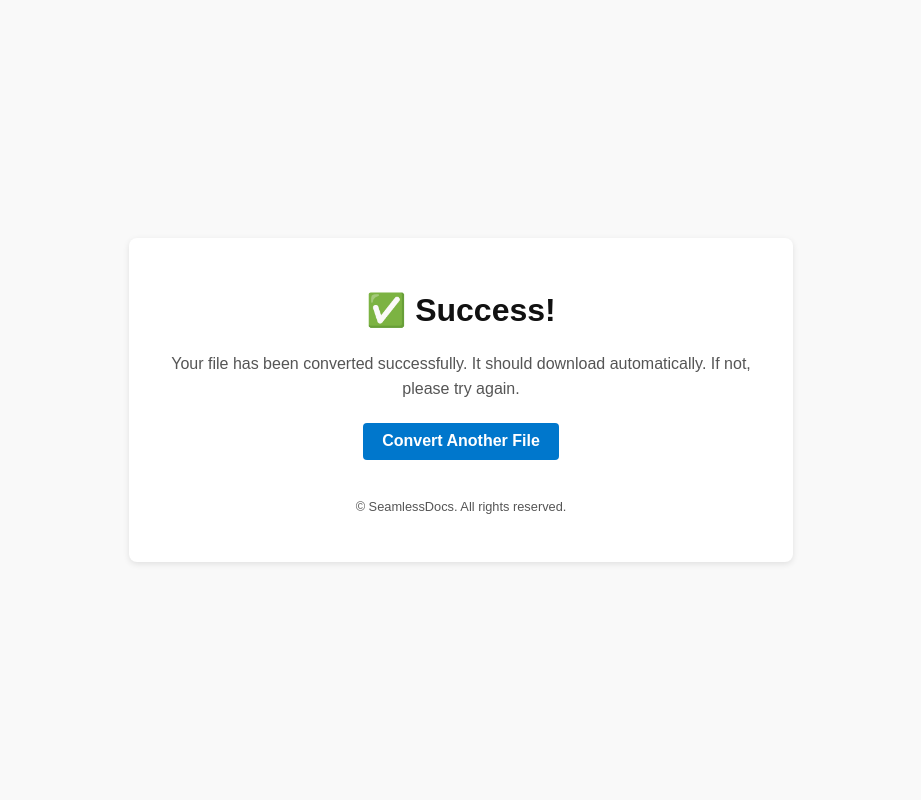
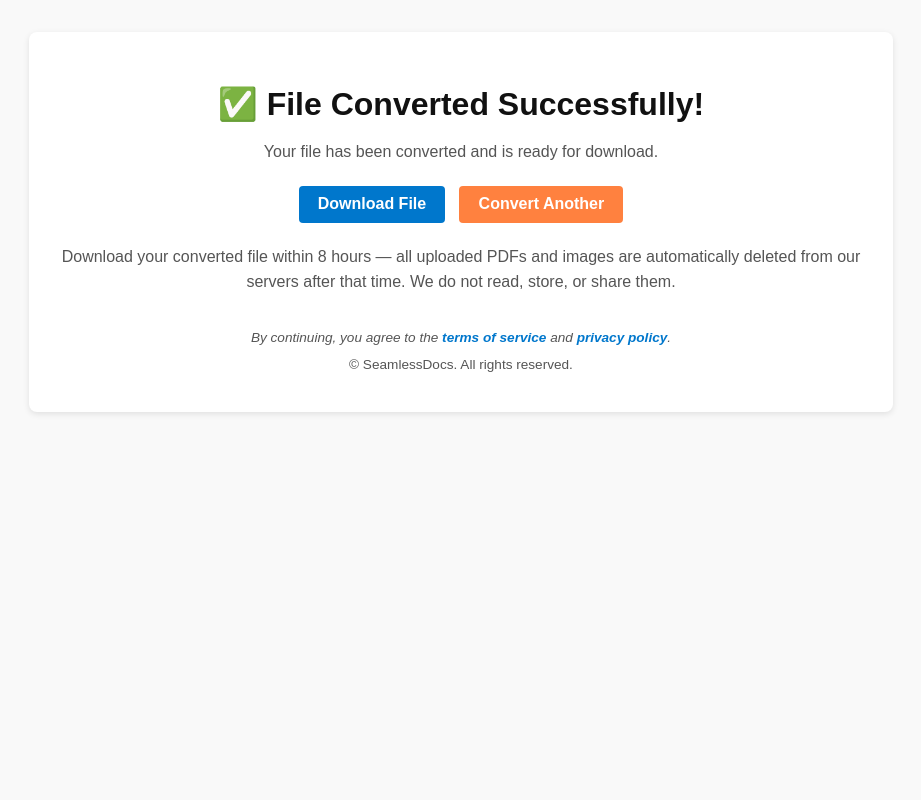
Before and after one commit to dbishop604/cleancopy_app, a Python web app: template templates/success.html in a window 1280 px wide. Shown: the whole page, without its empty margins (179-1100 px from the left). Run offline with Jinja, Linux system fonts and the light colour scheme; the template is opened without the code that fills it, so the values that code supplies are empty.

Commit message:
Update success.html

```diff
--- a/templates/success.html
+++ b/templates/success.html
@@ -12,43 +12,79 @@
       padding: 0;
       display: flex;
       justify-content: center;
-      align-items: center;
+      align-items: flex-start;
       min-height: 100vh;
     }
     .container {
       background: #fff;
+      margin: 2rem;
       padding: 2rem;
       border-radius: 8px;
       box-shadow: 0 2px 6px rgba(0,0,0,0.1);
-      max-width: 600px;
+      max-width: 800px;
       width: 100%;
       text-align: center;
     }
-    h1 { color: #111; }
-    p { color: #555; line-height: 1.6; }
+    h1 {
+      color: #111;
+      margin-bottom: 1rem;
+    }
+    p {
+      color: #555;
+      line-height: 1.6;
+      margin: 1rem 0;
+    }
     .btn {
       display: inline-block;
       margin: 0.3rem;
       padding: 0.6rem 1.2rem;
+      border: none;
       border-radius: 4px;
+      cursor: pointer;
+      font-weight: bold;
+      text-decoration: none;
+    }
+    .btn-primary {
+      background-color: #0077cc;
+      color: white;
+    }
+    .btn-coffee {
+      background-color: #ff813f;
+      color: white;
+    }
+    footer {
+      margin-top: 2rem;
+      text-align: center;
+      font-size: 0.85rem;
+      color: #555;
+      line-height: 1.6;
+    }
+    footer p { margin: 0.3rem 0; }
+    a {
+      color: #0077cc;
       text-decoration: none;
       font-weight: bold;
-      cursor: pointer;
     }
-    .btn-primary { background: #0077cc; color: white; }
-    footer {
-      margin-top: 2rem;
-      font-size: 0.8rem;
-      color: #777;
-    }
+    a:hover { text-decoration: underline; }
   </style>
 </head>
 <body>
   <div class="container">
-    <h1>✅ Success!</h1>
-    <p>Your file has been converted successfully. It should download automatically. If not, please try again.</p>
-    <a href="{{ url_for('index') }}" class="btn btn-primary">Convert Another File</a>
+    <h1>✅ File Converted Successfully!</h1>
+    <p>Your file has been converted and is ready for download.</p>
+
+    <a href="{{ url_for('download_file', filename=output_filename) }}" class="btn btn-primary">Download File</a>
+    <a href="{{ url_for('index') }}" class="btn btn-coffee">Convert Another</a>
+
+    <p class="notice">
+      Download your converted file within 8 hours — all uploaded PDFs and images are automatically deleted from our servers after that time. We do not read, store, or share them.
+    </p>
+
     <footer>
+      <p><em>By continuing, you agree to the
+        <a href="{{ url_for('terms') }}">terms of service</a> and
+        <a href="{{ url_for('privacy') }}">privacy policy</a>.
+      </em></p>
       <p>© SeamlessDocs. All rights reserved.</p>
     </footer>
   </div>
```
